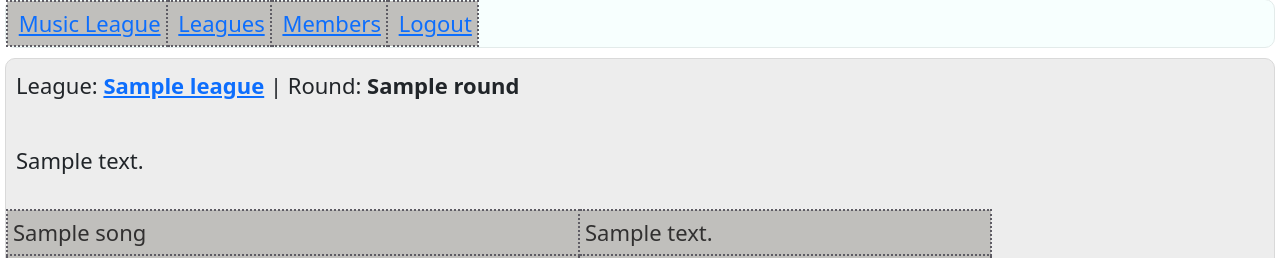
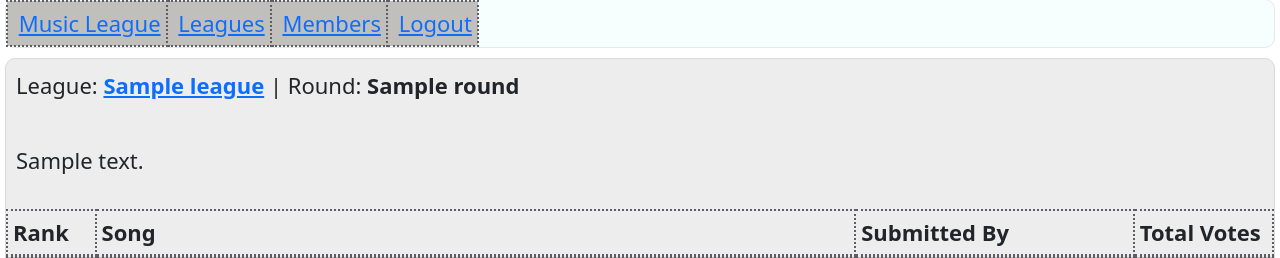
Before and after one commit to netllama/musicleague, a Flask app: page /round?id=1 in a window 1280 px wide. Shown: the part 330-588 px from the top of the page. Run offline with Flask 3, Linux system fonts and the light colour scheme; a user stored in the database is signed in; tables that the repository leaves empty hold one stand-in row (values such as "Sample post"); grey boxes marked "Sample" are stand-in pictures; lists and menus that the app fills with data are empty; some libraries are stand-ins or nearby versions.

Commit message:
* fleshing out the (finished) Round UI & logic

```diff
--- a/musicleague.py
+++ b/musicleague.py
@@ -1,3 +1,4 @@
+from collections import defaultdict
 from dataclasses import dataclass
 from datetime import datetime, timedelta
 import logging
@@ -285,6 +286,13 @@ class LeagueStandings():
     username: str
     votes: int = 0
 
+@dataclass
+class FinalRoundVoteData():
+    song_id: int
+    total_votes: int
+    song: Songs
+    votes: Votes
+
 @app.route('/')
 @app.route('/index')
 def default():
@@ -406,14 +414,15 @@ def standings():
         )
         standings_data.append(user_data)
     # sort by total points
-    sorted_standings = sorted(standings_data, key=lambda x: x.votes)
-    return render_template('standings.html', title='View League Standings', league_data=league, status=league_status, end_date=league.end_date, data=standings_data)
+    sorted_standings = sorted(standings_data, key=lambda x: x.votes, reverse=True)
+    return render_template('standings.html', title='View League Standings', league_data=league, status=league_status, end_date=league.end_date, data=sorted_standings)
 
 
 @app.route('/round', methods=['GET', 'POST'])
 @login_required
 def round_():
     """Round details."""
+    votes = None
     user_id = current_user.get_id()
     round_id = request.args.get('id', 0, type=int)
     if round_id == 0:
@@ -434,24 +443,52 @@ def round_():
         flash('Not a member of the league, you cannot view round data', 'error')
         return redirect(url_for('leagues'))
     round_status = get_round_status(league.submit_days, league.vote_days, round_data.end_date, round_id)
+    final_round_vote_data = []
     if round_status == 0:
-        # ended
-        songs = Songs.query.filter_by(league_id=league_id).filter_by(round_id=round_id).order_by(Songs.id)
-        votes = Votes.query.filter_by(league_id=league_id).filter_by(round_id=round_id).order_by(Votes.vote_date)
+        # round has ended
+        songs_data = {}
+        songs = round_data.songs
+        # key data by song id
+        for song in round_data.songs:
+            songs_data[song.id] = song
+        votes = round_data.votes
+        # tally up the votes per song
+        vote_count_data = defaultdict(list)
+        for vote in round_data.votes:
+            vote_count_data[vote.song_id].append(vote.votes)
+        # collect per user vote data
+        vote_data = defaultdict(list)
+        for vote in round_data.votes:
+            vote_data[vote.song_id].append(vote)
+        sorted_vote_data = {}
+        for song_id, votes_data in vote_data.items():
+            sorted_vote_data[song_id] = sorted(votes_data, key=lambda x: x.votes, reverse=True)
+        # generate final data structure, sorted by total vote count
+        # sort by total votes
+        sorted_vote_count_data = dict(sorted(vote_count_data.items(), key=lambda x: sum(x[1]), reverse=True))
+        for song_id, votes in sorted_vote_count_data.items():
+            total_votes = sum(votes)
+            round_vote_count_data = FinalRoundVoteData(
+                song_id=song_id,
+                total_votes=total_votes,
+                song=songs_data[song_id],
+                votes=sorted_vote_data[song_id],
+            )
+            final_round_vote_data.append(round_vote_count_data)
     elif round_status == 1:
-        # vote
+        # vote now
         return redirect(url_for('vote', id=round_id))
     elif round_status == 2:
-        # submit song
+        # submit song now
         return redirect(url_for('submit_song', id=league_id, round=round_id, user=user_id))
     elif round_status in [3, 4]:
-        # already submitted or already voted
+        # user has already submitted or already voted
         pass
     else:
-        # not started, or invalid status provided
+        # round is not started, or invalid status provided
         flash('The selected round has not yet started', 'error')
         return redirect(url_for('league', id=league_id))
-    return render_template('round.html', title='View Round', status=round_status, round_data=round_data)
+    return render_template('round.html', title='View Round', status=round_status, round_data=round_data, final_vote_data=final_round_vote_data)
 
 
 @app.route('/create', methods=['GET', 'POST'])
@@ -551,13 +588,13 @@ def submit_song():
         return redirect(url_for('leagues'))
     form = SubmitSongForm(user=user_id, round=round_id, league=league_id)
     if form.validate_on_submit():
-        songs = Songs.query.filter_by(round_id=round_id).filter_by(song_url=form.song_url.data).first()
-        if songs:
-            flash(f'Someone else has already submitted this song ( {form.song_url.data} )')
-            return redirect(url_for('submit_song', id=league_id, round=round_id, user=user_id))
         song_data = get_yt_song_data(form.song_url.data)
         if not song_data:
             flash(f'Invalid youtube song link ( {form.song_url.data} )')
+            return redirect(url_for('submit_song', id=league_id, round=round_id, user=user_id))
+        songs = Songs.query.filter_by(round_id=round_id).filter_by(video_id=song_data['video_id']).first()
+        if songs:
+            flash(f'Someone else has already submitted this song ( {form.song_url.data} )')
             return redirect(url_for('submit_song', id=league_id, round=round_id, user=user_id))
         new_song = Songs(league_id=league_id, user_id=user_id, round_id=round_id, song_url=form.song_url.data, descr=form.descr.data, video_id=song_data['video_id'], title=song_data['title'], thumbnail=song_data['thumbnail'])
         db.session.add(new_song)
--- a/templates/round.html
+++ b/templates/round.html
@@ -10,6 +10,63 @@
             {{ render_messages() }}
             <p>League:&nbsp;<a href="{{ url_for('league') }}?id={{ round_data.leagues.id }}"><b>{{ round_data.leagues.name }}</b></a>&nbsp;|&nbsp;Round:&nbsp;<b>{{ round_data.name }}</b></p>
             <p>{{ round_data.descr }}</p>
+            {% if status == 0 %}
+                <table width="100%">
+                    <thead>
+                        <tr>
+                            <th width="7%">Rank</th>
+                            <th width="60%">Song</th>
+                            <th>Submitted By</th>
+                            <th width="11%">Total Votes</th>
+                        </tr>
+                    </thead>
+                </table>
+                {% for vote_data in final_vote_data %}
+                    <table width="100%">
+                    <tr>
+                        <td width="7%">{{ loop.index }}
+                            {% if loop.index == 1 %}
+                                <img width="55" height="55" src="{{ url_for('static', filename='images/emojoine_r.svg') }}" alt="huzzah!">
+                            {% endif %}
+                        </td>
+                        <td width="60%">{{ vote_data.song.title }}<br>
+                            <div style=overflow:hidden;resize:none;max-width:100%;>
+                            <div id=embed-google-map style="height:100%; width:100%;max-width:100%;">
+                            <iframe width="374" height="210" src="https://www.youtube-nocookie.com/embed/{{ vote_data.song.video_id }}" title="YouTube video player" frameborder="0" allow="accelerometer; autoplay; clipboard-write; encrypted-media; gyroscope; picture-in-picture; web-share" allowfullscreen></iframe></div></div>
+                        </td>
+                        <td>{{ vote_data.song.user.name }}<br>(&nbsp;{{ vote_data.song.user.username }}&nbsp;)</td>
+                        <td width="11%">{{ vote_data.total_votes }}
+                            {% if loop.index == 1 %}
+                                <img width="55" height="55" style="transform:rotate(270deg);" src="{{ url_for('static', filename='images/emojoine_r.svg') }}" alt="huzzah!">
+                            {% endif %}
+                        </td>
+                    </tr>
+                    <tr>
+                        <td>&nbsp;</td>
+                        <td colspan="3">
+                            <table width="100%">
+                                <thead>
+                                    <tr>
+                                        <th>Voter</th>
+                                        <th>Comment</th>
+                                        <th>Votes</th>
+                                    </tr>
+                                </thead>
+                                <tbody>
+                                {% for vote in vote_data.votes %}
+                                    <tr>
+                                        <td>{{ vote.user.name }}</td>
+                                        <td>{{ vote.comment }}</td>
+                                        <td>{{ vote.votes }}</td>
+                                    </tr>
+                                {% endfor %}
+                                </tbody>
+                            </table>
+                        </td>
+                    <tr>
+                    </table><br>
+                {% endfor %}
+            {% else %}
                 {% for song_data in round_data.songs %}
                 <table>
                     <tr>
@@ -24,8 +81,7 @@
                     </tr>
                 </table><br><br>
                 {% endfor %}
-            </tbody>
-            </table>
+            {% endif %}
         {% endblock %}
         </div>
     </div></div>
--- a/templates/standings.html
+++ b/templates/standings.html
@@ -24,7 +24,11 @@
                     {% for data in data %}
                         <tr>
                             <td><b>{{ data.name }}</b>&nbsp;[&nbsp;{{ data.username }}&nbsp;]</td>
-                            <td><b>{{ data.votes }}</b></td>
+                            <td><b>{{ data.votes }}</b>
+                            {% if loop.index == 1 %}
+                                <img width="45" height="45" src="{{ url_for('static', filename='images/emojoine_r.svg') }}" alt="huzzah!">
+                            {% endif %}
+                            </td>
                         </tr>
                     {% endfor %}
                 </tbody>
```
Also changed, not shown: static/images/emojoine_r.svg (added).
